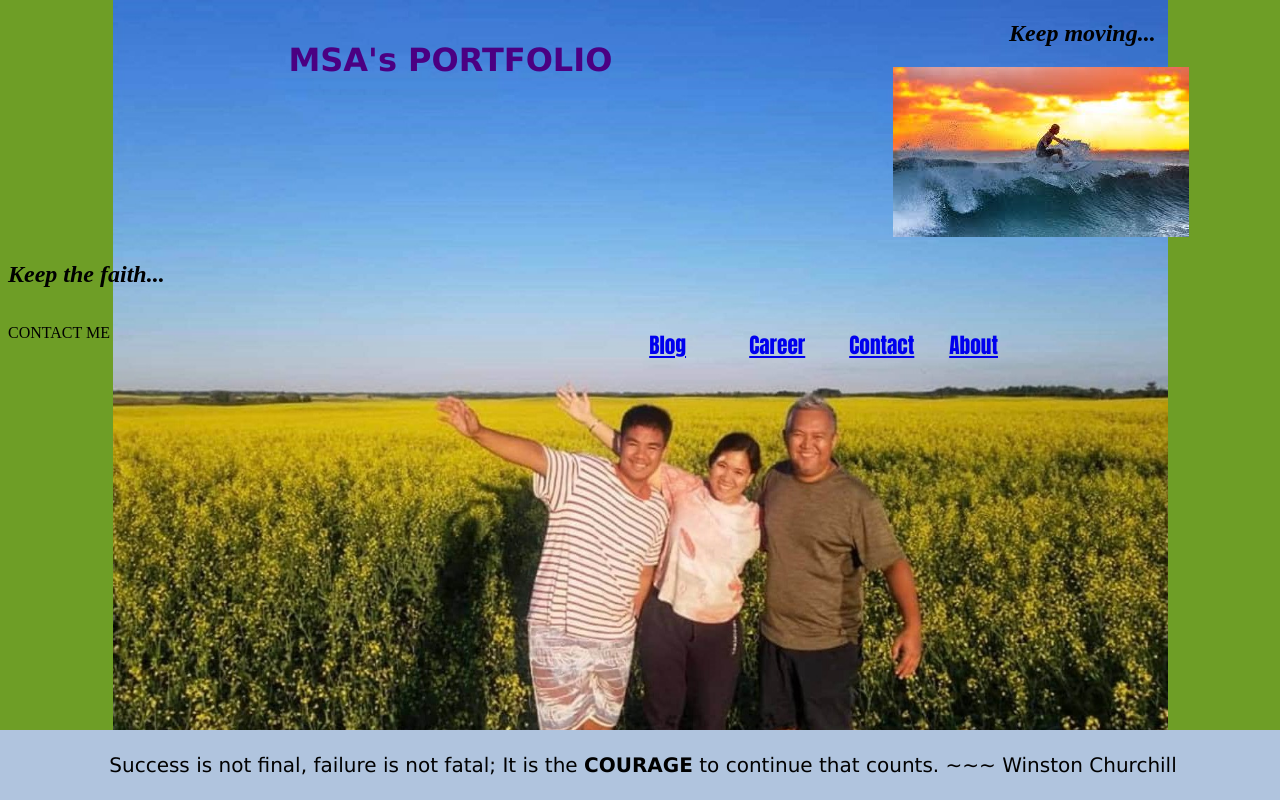
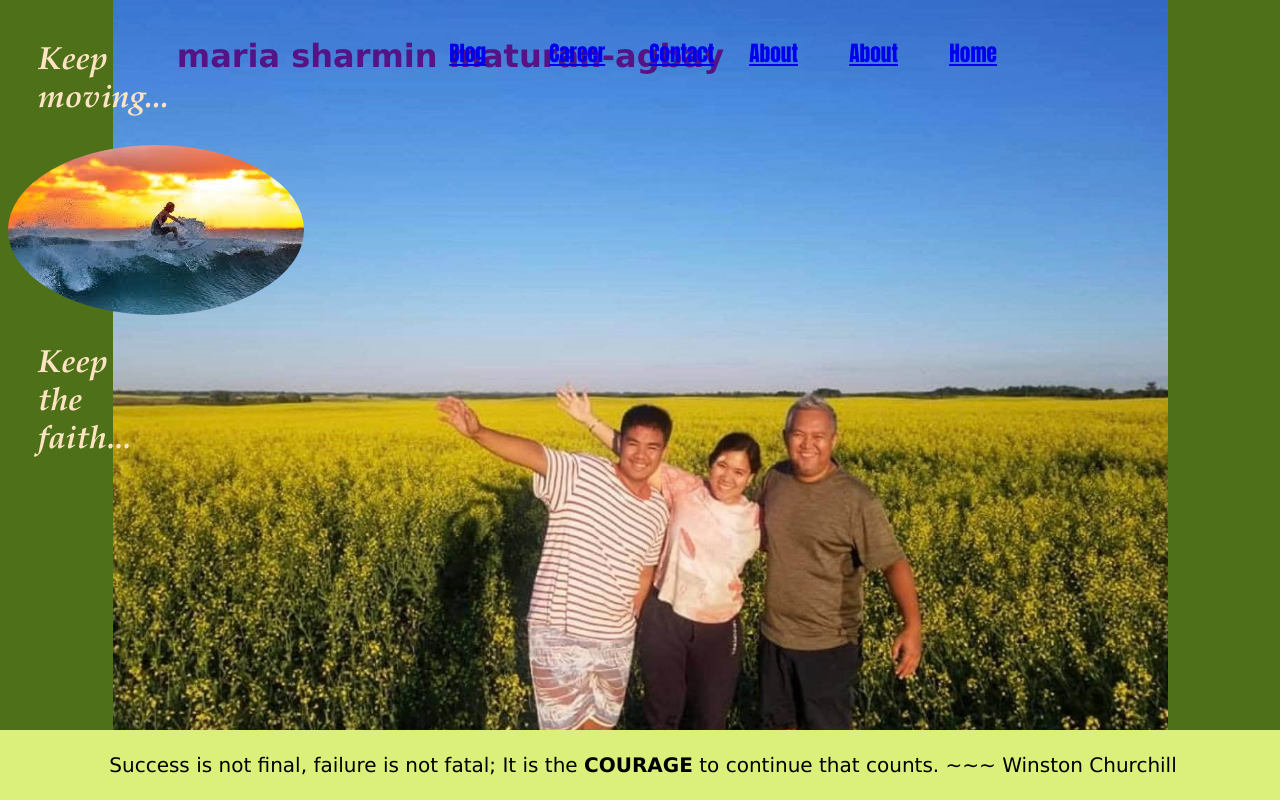
Before and after one commit to mariasharminagbay/Group5Lab5, a plain HTML site: page magbay/magbayFP.html in a window 1280 px wide. Drawn offline with Linux system fonts and the light colour scheme.

Commit message:
updating my file for reference

```diff
--- a/magbay/magbay.css
+++ b/magbay/magbay.css
@@ -1,7 +1,6 @@
 #backgrndimg{
     background: url(/images/sunsetviewofmountains.jpg) ;
     background-size: auto 100%;
-    background-color: rgb(110, 158, 38);
     background-repeat: no-repeat repeat;
     background-position: center;
     background-attachment: fixed;
@@ -9,11 +8,14 @@
   }
 
   h1{
-      color: indigo;
-      font-family: 'Lucida Sans', 'Lucida Sans Regular', 'Lucida Grande', 'Lucida Sans Unicode', Geneva, Verdana, sans-serif;
+    color: rgb(85, 19, 134);
+    font-family: 'Lucida Sans', 'Lucida Sans Regular', 'Lucida Grande', 'Lucida Sans Unicode', Geneva, Verdana, sans-serif;
+
   }
   h2 {
       font-style: italic;
+      color: bisque;
+      font-family: 'Palatino', URW Palladio L, serif;
   }
 
   ul{
@@ -34,7 +36,7 @@ table {
 #bkgrndimgFP {
     background: url(/images/familyMSA.jpeg) ;
     background-size: auto 100%;
-    background-color: rgb(110, 158, 38);
+    background-color: rgb(77, 112, 24);
     background-repeat: no-repeat repeat;
     background-position: center;
     background-attachment: fixed;
@@ -47,15 +49,6 @@ table {
    font-size: x-large;
 }
 
-.colHeader {
-    float: right;
-    width: 50px;
-    margin-right: 20px;
-    margin-left: 30px;
-    font-family: Impact, Haettenschweiler, 'Arial Narrow Bold', sans-serif;
-    font-size: 16pt;
-
-}
 
 .container1{
     /*background-color: ivory; */
@@ -63,6 +56,13 @@ table {
     margin: 0 auto;
     font-family: Verdana, Geneva, Tahoma, sans-serif;
     float: inline-start;
+}
+
+.container1a {
+    width: 70%;
+    margin: 0 auto;
+    float: left ;
+    position: absolute;
 }
 
 .container2{
@@ -74,16 +74,51 @@ table {
 
 }
 
-.About{
-    /*background-color: ivory; */
+.colHeader {
+    float: right;
+    width: 50px;
+    margin-right: 20px;
+    margin-left: 30px;
+    font-family: Impact, Haettenschweiler, 'Arial Narrow Bold', sans-serif;
+    font-size: 16pt;
+    text-justify: auto;
+
+}
+
+.h2head {
+    float: none;
+    width: 70px;
+    margin-right: 30px;
+    margin-left: 30px;
+    font-family: Impact, Haettenschweiler, 'Arial Narrow Bold', sans-serif;
+    font-size: 16pt;
+
+
+}
+
+img.h2{
+    border-radius: 50%;
+}
+.h2head2{
+
+    background-image: url('/images/surfing.jpg');
+    width: auto;
+    height: auto;
+    overflow: hidden;
+    background-repeat: no-repeat;
+}
+
+  /*.About{
+    /*background-color: ivory;
     width: 80%;
     float: left;
     margin: 0 auto;
     position: absolute;
 
-}
+}*/
+
 .footer {
-    background-color: lightsteelblue;
+    background-color: rgb(218, 240, 122);
     font-family: 'Lucida Sans', 'Lucida Sans Regular', 'Lucida Grande', 'Lucida Sans Unicode', Geneva, Verdana, sans-serif;
     font-size: 20px;
     text-align: center;
--- a/magbay/magbayFP.html
+++ b/magbay/magbayFP.html
@@ -8,14 +8,27 @@
 </head>
 <body id="bkgrndimgFP">
     <div class="container1">
-        <h1 style="text-align: center;">MSA's PORTFOLIO</h1>
+        <h1 style="text-align: center;">maria sharmin maturan-agbay</h1>
      </div>
-    <div>
-        <h2 style="text-align: center;">Keep moving... </h2>
-        <img src="/images/surfing.jpg">
-        <h2> Keep the faith...</h2>
+    <div class="container1a">
+        <div class="h2head">
+            <h2 style="text-align: center;">Keep moving... </h2>
+        </div>
+        <div id="h2head">
+            <img src="/images/surfing.jpg" class="h2">
+        </div>
+        <div class="h2head">
+            <h2> Keep the faith...</h2>
+        </div>
+
     </div>
     <div class="container2">
+        <div class="colHeader">
+            <p class="msaHead"><a href="index.html">Home</a></p>
+        </div>
+        <div class="colHeader">
+            <p class="msaHead"><a href="magbayFP.html">About</a></p>
+        </div>
         <div class="colHeader">
             <p class="msaHead"><a href="magbayFP.html">About</a></p>
         </div>
@@ -34,15 +47,11 @@
 
     </div>
     <div class="About">
-        <div>
-            <p>CONTACT ME</p>
+        <div class="About">
+            <p></p>
         </div>
         <div>
-            <table style="width: 100%;">
-                <tr>
 
-                </tr>
-            </table>
         </div>
     </div>
     <di>
```
Also changed, not shown: magbay/index.html (+1 -2 lines).
